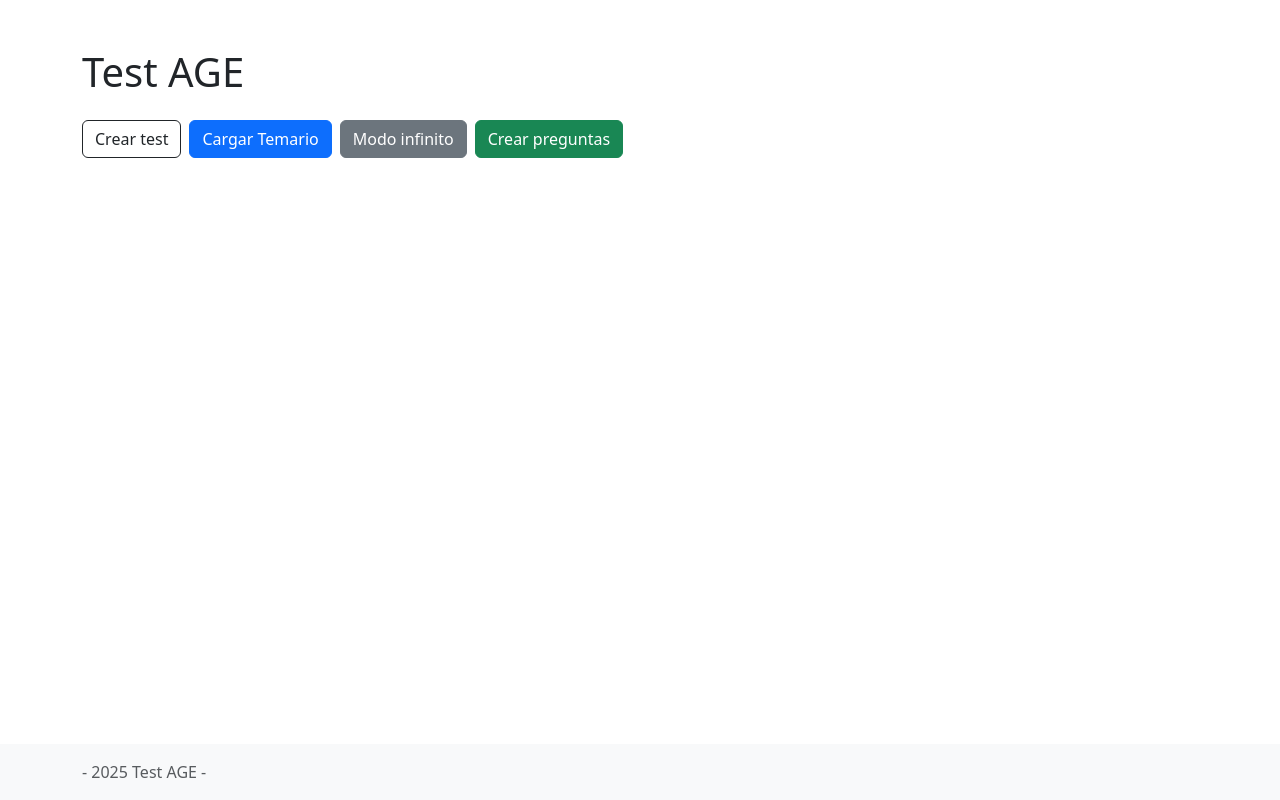
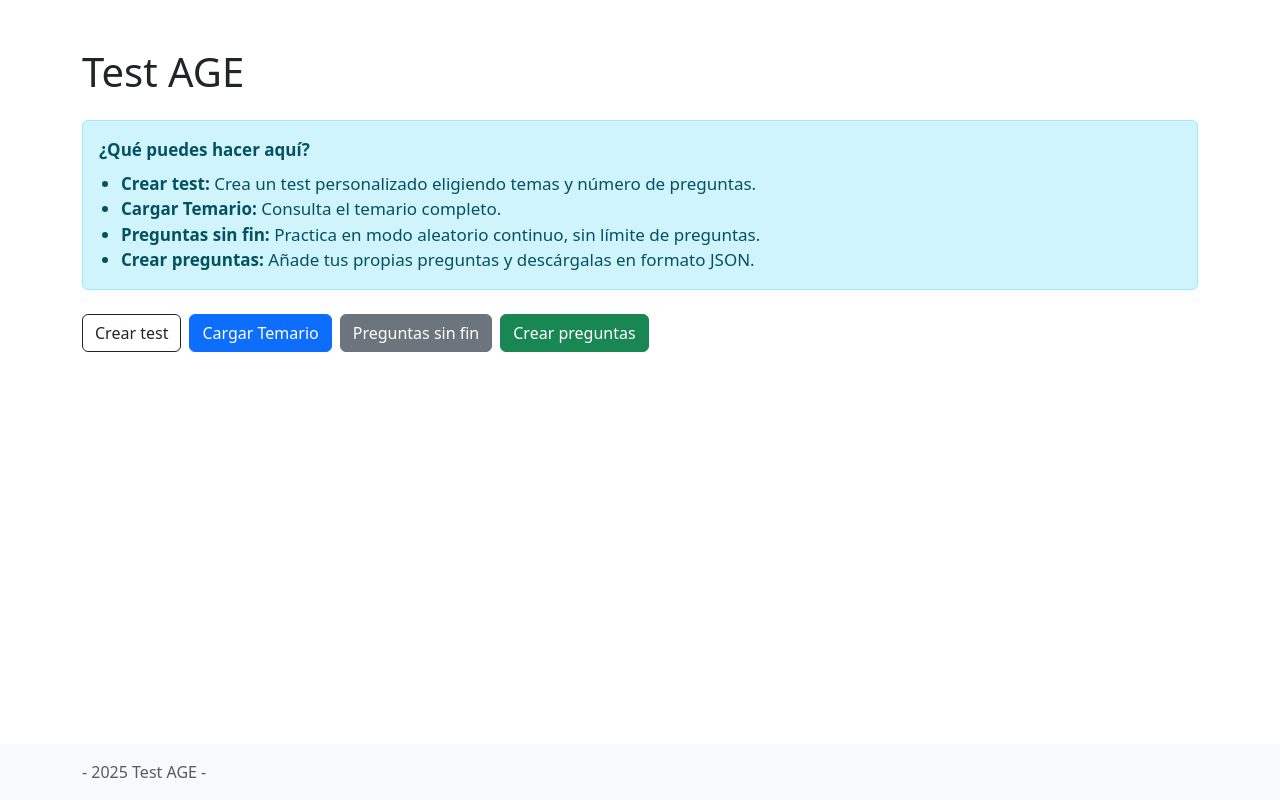
Before and after one commit to elikito/test-online-155t, a Next.js app: page / in a window 1280 px wide. Built offline with nearby package versions, Linux system fonts and the light colour scheme.

Commit message:
sinfinnn

```diff
--- a/pages/index.js
+++ b/pages/index.js
@@ -656,6 +656,19 @@ export default function Home() {
           <>
             <h1 className="mb-4">Test AGE</h1>
 
+            {/* Texto descriptivo de las opciones principales */}
+            <div className="mb-4">
+              <div className="alert alert-info" style={{ fontSize: 17 }}>
+                <strong>¿Qué puedes hacer aquí?</strong>
+                <ul className="mb-0 mt-2" style={{ paddingLeft: 22 }}>
+                  <li><strong>Crear test:</strong> Crea un test personalizado eligiendo temas y número de preguntas.</li>
+                  <li><strong>Cargar Temario:</strong> Consulta el temario completo.</li>
+                  <li><strong>Preguntas sin fin:</strong> Practica en modo aleatorio continuo, sin límite de preguntas.</li>
+                  <li><strong>Crear preguntas:</strong> Añade tus propias preguntas y descárgalas en formato JSON.</li>
+                </ul>
+              </div>
+            </div>
+
             <div className="row mb-3 g-2">
 
               <div className="col-6 col-md-auto">
@@ -676,7 +689,7 @@ export default function Home() {
                   setReviewMode('infinito');
                   setView('repaso');
                 }}>
-                  Modo infinito
+                  Preguntas sin fin
                 </button>
               </div>
 
```
